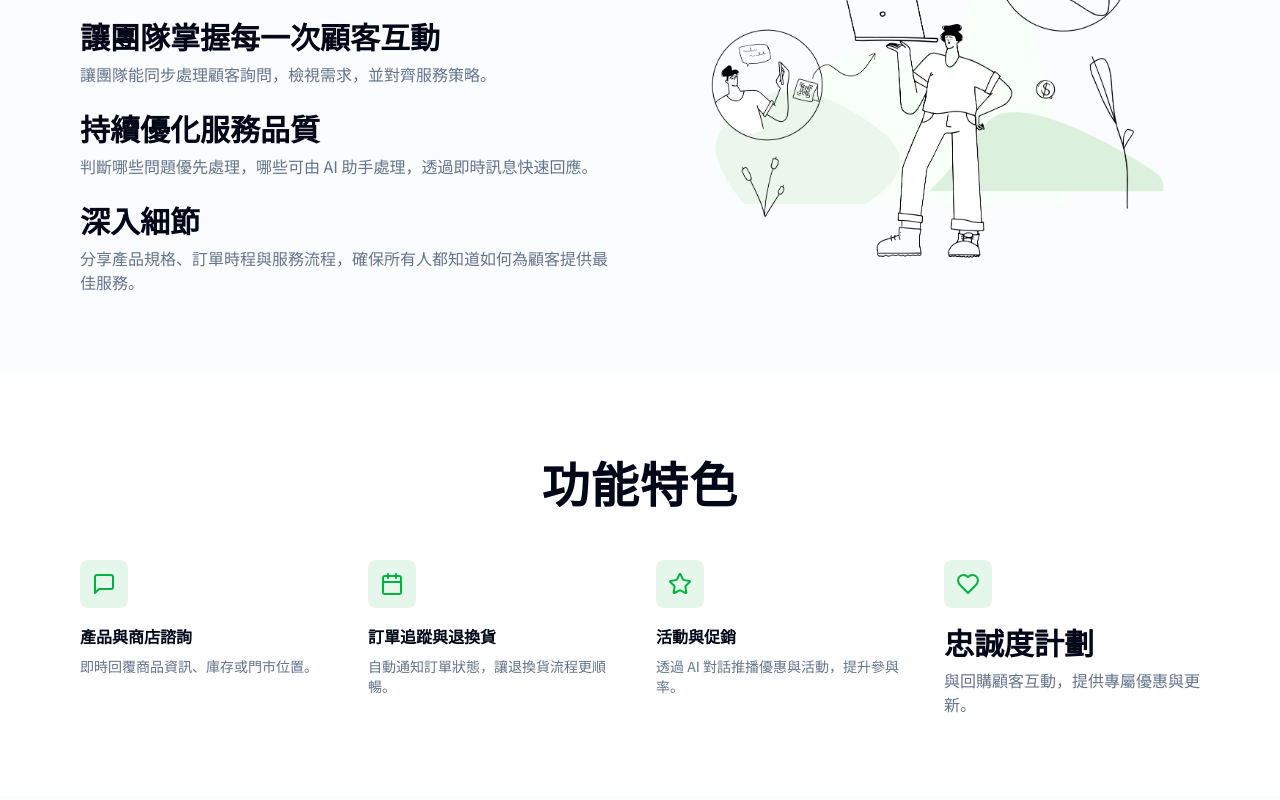
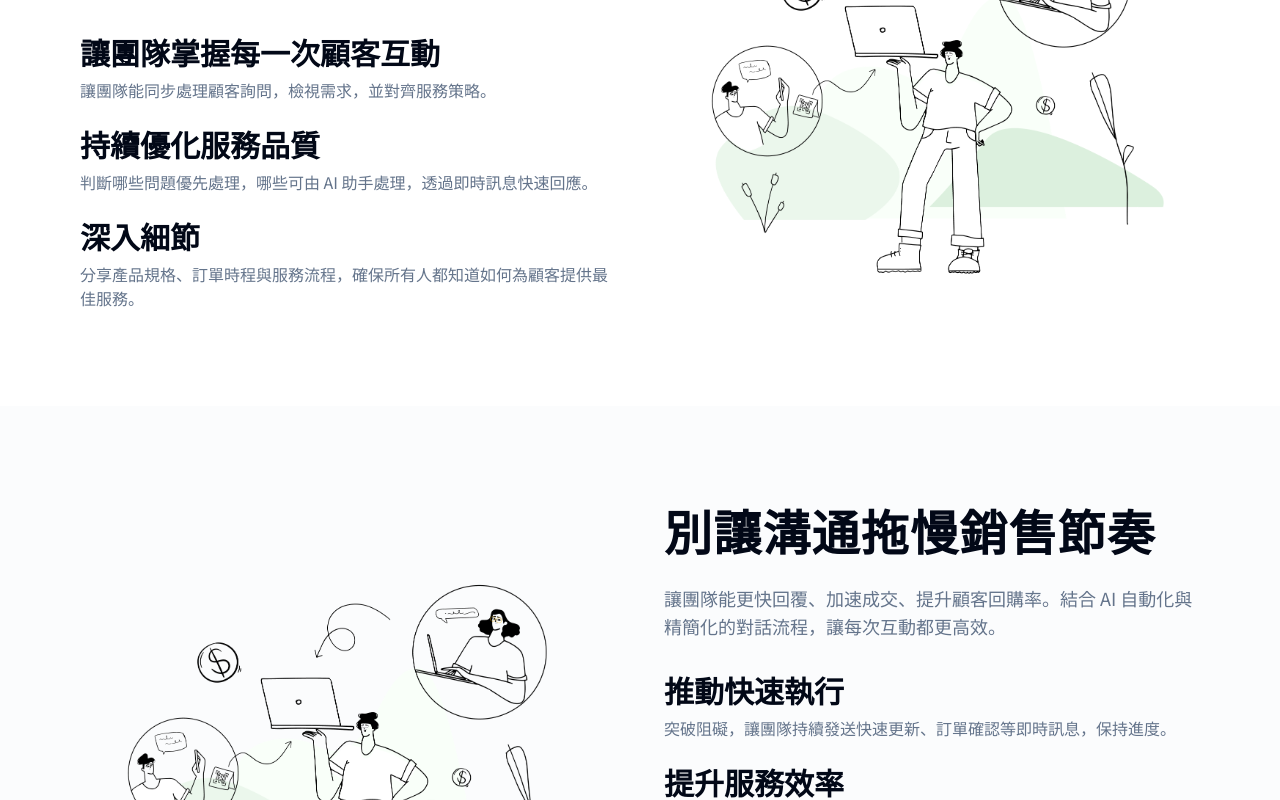
Before and after one commit to daphne79/pinchat, a React (Vite) app: page /industries/retail-ecommerce in a window 1280 px wide. Shown: the part 2000-2800 px from the top of the page. Built offline with nearby package versions, Linux system fonts and the light colour scheme.

Commit message:
refactor: update layout and styling for ForRetailEcommerce page, enhancing background colors and removing unused feature sections for improved visual consistency and user experience

```diff
--- a/src/pages/industries/ForRetailEcommerce.tsx
+++ b/src/pages/industries/ForRetailEcommerce.tsx
@@ -1,6 +1,6 @@
 import { Link } from "react-router-dom";
 import { Button } from "@/components/ui/button";
-import { MessageSquare, Calendar, Star, Heart, Check, ShoppingCart, TrendingUp, Users } from "lucide-react";
+import { Check } from "lucide-react";
 import FeatureNavigation from "@/components/FeatureNavigation";
 import Footer from "@/components/Footer";
 import { useLanguageFont } from '@/hooks/useLanguageFont';
@@ -16,7 +16,7 @@ const ForRetailEcommerce = () => {
 
       <main>
         {/* Hero Section */}
-        <section className="py-16 md:py-24 px-4 sm:px-6 md:px-8 lg:px-12">
+        <section className="py-16 md:py-24 px-4 sm:px-6 md:px-8 lg:px-12 bg-background">
           <div className="container mx-auto">
             <div className="text-center mb-12">
               <p className="text-sm font-medium text-muted-foreground mb-4 uppercase tracking-wide">
@@ -45,7 +45,7 @@ const ForRetailEcommerce = () => {
         </section>
 
         {/* Why Retail teams use PinChat */}
-        <section className="py-20 px-4 sm:px-6 md:px-8 lg:px-12">
+        <section className="py-20 px-4 sm:px-6 md:px-8 lg:px-12 bg-muted/30">
           <div className="container mx-auto">
             <h2 className="text-2xl sm:text-3xl md:text-4xl lg:text-[48px] font-bold tracking-wide leading-normal lg:leading-[1.2] text-foreground mb-12 text-center">
               {t('retailEcommerce.whyUse.title')}
@@ -72,7 +72,7 @@ const ForRetailEcommerce = () => {
         </section>
 
         {/* Plan your customer engagement - Left/Right Layout */}
-        <section className="py-20 bg-muted/30 px-4 sm:px-6 md:px-8 lg:px-12">
+        <section className="py-24 bg-background px-4 sm:px-6 md:px-8 lg:px-12">
           <div className="container mx-auto">
             <div className="grid grid-cols-1 lg:grid-cols-2 gap-12 items-center">
               <div>
@@ -114,55 +114,8 @@ const ForRetailEcommerce = () => {
           </div>
         </section>
 
-        {/* Features Section */}
-        <section className="py-20 px-4 sm:px-6 md:px-8 lg:px-12">
-          <div className="container mx-auto">
-            <h2 className="text-2xl sm:text-3xl md:text-4xl lg:text-[48px] font-bold tracking-wide leading-normal lg:leading-[1.2] text-foreground mb-12 text-center">
-              {t('retailEcommerce.features.title')}
-            </h2>
-          <div className="grid grid-cols-1 md:grid-cols-2 lg:grid-cols-4 gap-8">
-            <div>
-              <div className="w-12 h-12 bg-primary/10 rounded-lg flex items-center justify-center mb-4">
-                <MessageSquare className="w-6 h-6 text-primary" />
-              </div>
-              <h3 className="font-semibold text-foreground mb-2">{t('retailEcommerce.features.productInquiries.title')}</h3>
-              <p className="text-sm text-muted-foreground">
-                {t('retailEcommerce.features.productInquiries.description')}
-              </p>
-            </div>
-            <div>
-              <div className="w-12 h-12 bg-primary/10 rounded-lg flex items-center justify-center mb-4">
-                <Calendar className="w-6 h-6 text-primary" />
-              </div>
-              <h3 className="font-semibold text-foreground mb-2">{t('retailEcommerce.features.orderTracking.title')}</h3>
-              <p className="text-sm text-muted-foreground">
-                {t('retailEcommerce.features.orderTracking.description')}
-              </p>
-            </div>
-            <div>
-              <div className="w-12 h-12 bg-primary/10 rounded-lg flex items-center justify-center mb-4">
-                <Star className="w-6 h-6 text-primary" />
-              </div>
-              <h3 className="font-semibold text-foreground mb-2">{t('retailEcommerce.features.campaigns.title')}</h3>
-              <p className="text-sm text-muted-foreground">
-                {t('retailEcommerce.features.campaigns.description')}
-              </p>
-            </div>
-            <div>
-              <div className="w-12 h-12 bg-primary/10 rounded-lg flex items-center justify-center mb-4">
-                <Heart className="w-6 h-6 text-primary" />
-              </div>
-              <h3 className="text-lg sm:text-xl md:text-2xl lg:text-3xl font-semibold text-foreground mb-2">{t('retailEcommerce.features.loyalty.title')}</h3>
-              <p className="text-sm sm:text-base text-muted-foreground">
-                {t('retailEcommerce.features.loyalty.description')}
-              </p>
-            </div>
-          </div>
-          </div>
-        </section>
-
         {/* Don't let communication slow down sales - Right/Left Layout */}
-        <section className="py-20 bg-muted/30 px-4 sm:px-6 md:px-8 lg:px-12">
+        <section className="py-24 bg-muted/30 px-4 sm:px-6 md:px-8 lg:px-12">
           <div className="container mx-auto">
             <div className="grid grid-cols-1 lg:grid-cols-2 gap-12 items-center">
               <div className="order-2 lg:order-1 rounded-lg overflow-hidden">
@@ -211,7 +164,7 @@ const ForRetailEcommerce = () => {
         </section>
 
         {/* Explore more ways to use PinChat */}
-        <section className="py-20 px-4 sm:px-6 md:px-8 lg:px-12">
+        <section className="py-24 bg-background px-4 sm:px-6 md:px-8 lg:px-12">
           <div className="container mx-auto">
             <h2 className="text-2xl sm:text-3xl md:text-4xl lg:text-[48px] font-bold tracking-wide leading-normal lg:leading-[1.2] text-foreground mb-12 text-center">
               {t('retailEcommerce.exploreMore.title')}
@@ -284,7 +237,7 @@ const ForRetailEcommerce = () => {
         </section>
 
         {/* Final CTA */}
-        <section className="bg-primary/5 py-16 px-4 sm:px-6 md:px-8 lg:px-12">
+        <section className="bg-primary/10 py-20 px-4 sm:px-6 md:px-8 lg:px-12">
           <div className="container mx-auto">
             <div className="max-w-4xl mx-auto rounded-2xl bg-card border p-12 text-center">
               <h2 className="text-2xl sm:text-3xl md:text-4xl lg:text-[48px] font-bold tracking-wide leading-normal lg:leading-[1.2] text-foreground mb-8">
```
